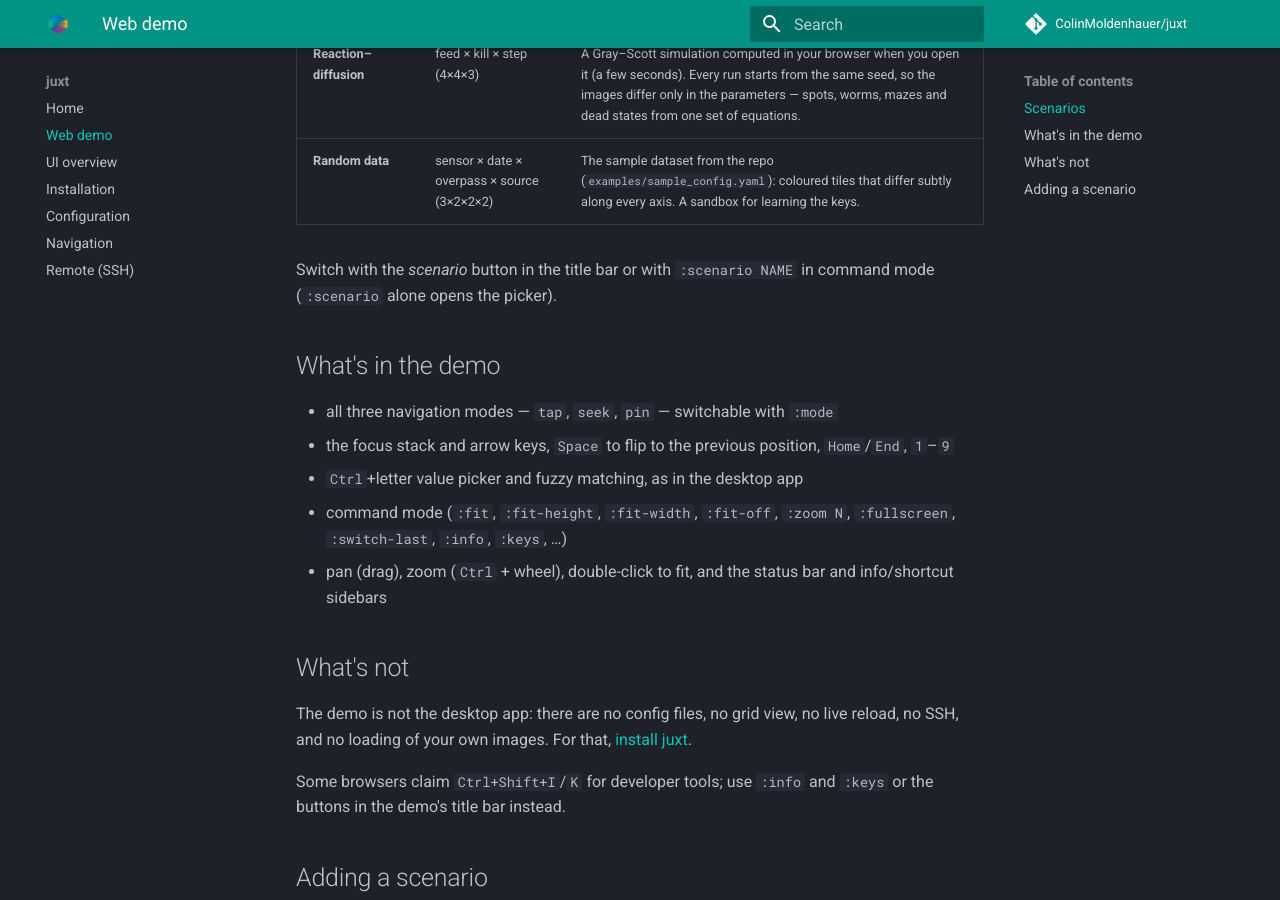
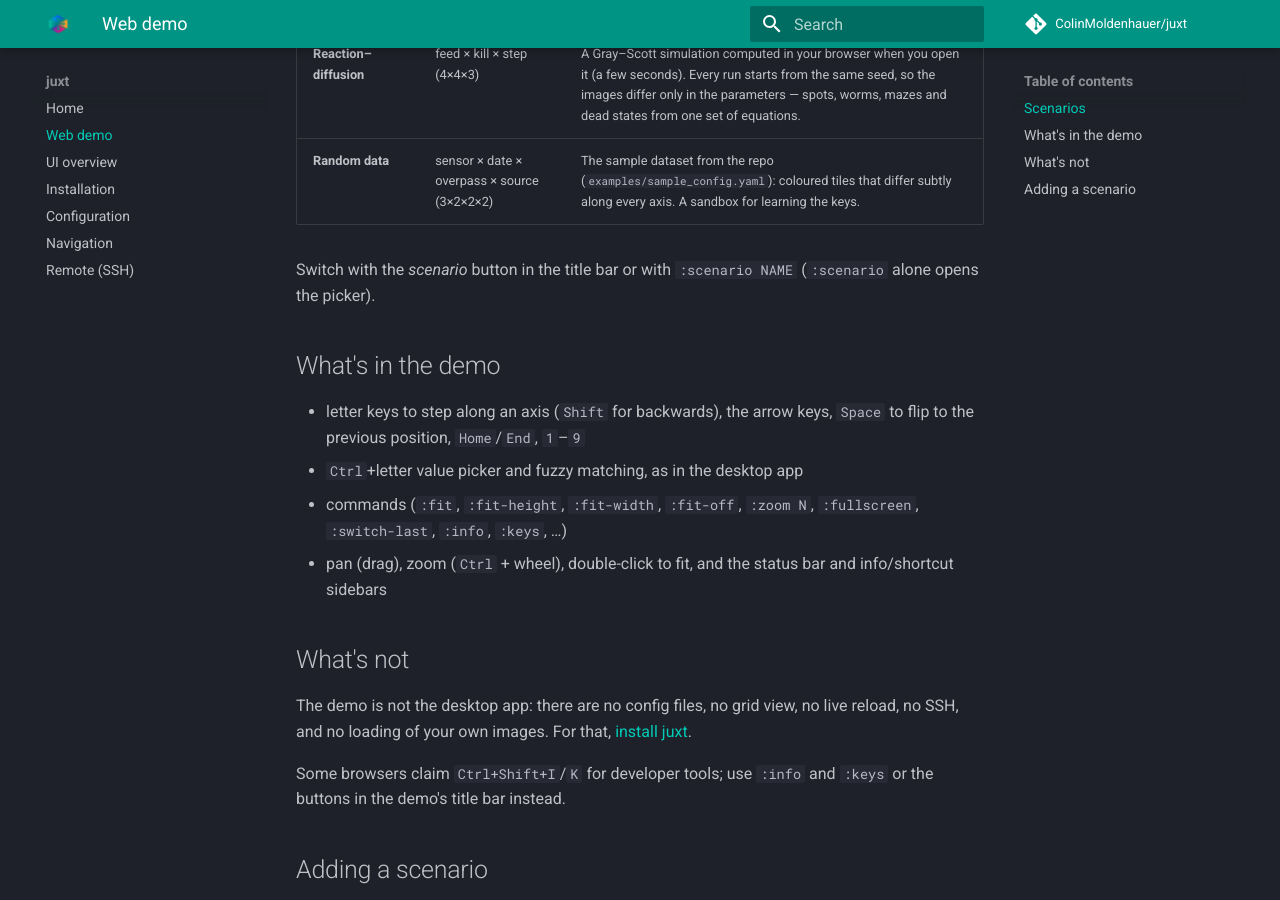
Before and after one commit to ColinMoldenhauer/juxt, an MkDocs documentation site: the page built from docs/demo.md, in a window 1280 px wide and 900 px high, scrolled down 1372 px. Built offline with MkDocs 1.6.1 and Material for MkDocs 9.7.7, drawn with Linux system fonts in a browser that asks for light colours; comment, search, counter and statistics services are not loaded.

Commit message:
Demo: native page scrolling on the start screen, drop navigation modes
- the start screen is an ordinary page now: the document scrolls natively
  (no inner scroll box, no cancelled wheel events, no touch-action: none);
  the viewer keeps its own wheel handling for stepping and zooming
- remove the tap/seek/pin modes and :mode from the demo; letters step +1,
  Shift+letter steps -1, Ctrl+letter opens the value picker
- reword hints, tour and docs so 'mode' no longer appears

```diff
--- a/docs/demo-app/app.js
+++ b/docs/demo-app/app.js
@@ -10,7 +10,6 @@
 //
 // Scenarios register themselves with  JUXT_SCENARIOS.push({...}).
 
-const MODES = ["tap", "seek", "pin"];
 const VERSION = "web demo";
 
 // ───────────────────────────── helpers shared by the scenarios ──────────────
@@ -53,7 +52,7 @@ function fuzzy(query, pool) {
 // ───────────────────────────── state ─────────────────────────────────────────
 let SC = null, AXES = [], KEYS = {}, IW = 900, IH = 620;      // the active scenario
 const S = {
-  pos: [], prev: null, focus: [], mode: 0, active: null, activeTimer: 0,
+  pos: [], prev: null, focus: [], active: null, activeTimer: 0,
   sel: null, cmd: null, flashMsg: null, flashTimer: 0,
   fit: "both", zoom: 1, tx: 0, ty: 0,
   statusBar: true, info: false, keys: false,
@@ -74,13 +73,14 @@ function fitScale() {
   return Math.min(w / IW, h / IH);
 }
 function applyFit() {
-  if (!S.fit || !SC) return;
+  if (!S.fit || !SC || !view.clientWidth) return;
   S.zoom = fitScale();
   S.tx = (view.clientWidth - IW * S.zoom) / 2;
   S.ty = S.fit === "width" ? 0 : (view.clientHeight - IH * S.zoom) / 2;
 }
 function draw() {
   const dpr = window.devicePixelRatio || 1, w = view.clientWidth, h = view.clientHeight;
+  if (!w || !h) return;                              // hidden (start screen is showing)
   if (cv.width !== Math.round(w * dpr) || cv.height !== Math.round(h * dpr)) {
     cv.width = Math.round(w * dpr); cv.height = Math.round(h * dpr); applyFit();
   }
@@ -109,30 +109,21 @@ function gotoValue(axis, idx) { focusAxis(axis); jump(axis, idx); }
 function swapPrev() { if (S.prev) { [S.pos, S.prev] = [S.prev, [...S.pos]]; render(); } }
 function flash(msg, ms = 2500) { S.flashMsg = msg; clearTimeout(S.flashTimer); S.flashTimer = setTimeout(() => { S.flashMsg = null; render(); }, ms); render(); }
 
-// ───────────────────────────── value picker / seek ───────────────────────────
-const selPool = () => S.sel.phase === "axis" ? AXES.map(a => a.name) : AXES[S.sel.axis].values;
+// ───────────────────────────── value picker ──────────────────────────────────
+const selPool = () => AXES[S.sel.axis].values;
 const selCands = () => fuzzy(S.sel.query, selPool());
 function selTryCommit() {
   const c = selCands();
   if (c.length === 1) selCommit(c[0]);
   else { S.sel.cursor = c.length ? Math.min(S.sel.cursor, c.length - 1) : 0; render(); }
 }
-function selCommit(value) {
-  if (S.sel.phase === "axis") {
-    const a = AXES.findIndex(x => x.name === value); focusAxis(a);
-    S.sel = { phase: "value", query: "", axis: a, cursor: 0 }; selTryCommit();
-  } else {
-    const a = S.sel.axis; S.sel = null; jump(a, AXES[a].values.indexOf(value));
-  }
-}
-function openAxisSel(initial) { S.sel = { phase: "axis", query: initial.toLowerCase(), cursor: 0 }; selTryCommit(); }
+function selCommit(value) { const a = S.sel.axis; S.sel = null; jump(a, AXES[a].values.indexOf(value)); }
 function openValueSel(a) { focusAxis(a); S.sel = { phase: "value", query: "", axis: a, cursor: 0 }; selTryCommit(); }
 function selKey(e) {
   const k = e.key, c = selCands();
   if (k === "Escape") S.sel = null;
   else if (k === "Backspace") {
     if (S.sel.query) { S.sel.query = S.sel.query.slice(0, -1); S.sel.cursor = 0; }
-    else if (S.sel.phase === "value") S.sel = { phase: "axis", query: "", cursor: 0 };
     else S.sel = null;
   }
   else if (k === "ArrowRight" || k === "Tab" && !e.shiftKey) { if (c.length) S.sel.cursor = (S.sel.cursor + 1) % c.length; }
@@ -143,19 +134,19 @@ function selKey(e) {
   render();
 }
 
-// ───────────────────────────── command mode ──────────────────────────────────
+// ───────────────────────────── commands ──────────────────────────────────────
 const COMMANDS = {
   "q": "quit (not in the web demo)", "fit": "fit image to window", "fit-height": "fit image height to viewport",
   "fit-width": "fit image width to viewport", "fit-off": "stop fitting, keep the current zoom",
   "zoom": "set zoom to N% (e.g. :zoom 200)", "fullscreen": "toggle fullscreen",
-  "mode": "switch navigation mode: tap | seek | pin", "switch-last": "toggle between current and previous position",
+  "switch-last": "toggle between current and previous position",
   "info": "toggle the info sidebar", "keys": "toggle the shortcut sidebar", "statusbar": "toggle the status bar",
   "version": "show the juxt version",
   "scenario": "demo only: switch to another example dataset",
   "tour": "demo only: replay the guided tour of the interface",
   "theme": "demo only: dark | light",
 };
-const argCands = verb => verb === "mode" ? MODES : verb === "scenario" ? JUXT_SCENARIOS.map(s => s.id) : verb === "theme" ? ["dark", "light"] : null;
+const argCands = verb => verb === "scenario" ? JUXT_SCENARIOS.map(s => s.id) : verb === "theme" ? ["dark", "light"] : null;
 function cmdCands() {
   const c = S.cmd;
   if (c.phase === "verb") return fuzzy(c.query, Object.keys(COMMANDS));
@@ -218,11 +209,6 @@ function runCmd(verb, arg) {
       if (isFinite(n) && n > 0) { setZoom(n / 100); render(); } else flash("usage: :zoom N   (percent)");
       break;
     }
-    case "mode": {
-      let m = MODES.indexOf(arg); if (m < 0 && /^[012]$/.test(arg)) m = +arg;
-      if (m < 0) flash("usage: :mode tap|seek|pin"); else { S.mode = m; S.sel = null; render(); }
-      break;
-    }
     default: flash(`unknown command: ${verb || "(empty)"}`);
   }
 }
@@ -270,14 +256,10 @@ function onKey(e) {
 
   if (k.length !== 1 || !/[a-z]/i.test(k)) return;
   const lower = k.toLowerCase(), axis = KEYS[lower];
-  const mode = MODES[S.mode];
-  if (mode === "seek") { if (!ctrl) { used(); openAxisSel(lower); } return; }
   if (axis === undefined) return;
-  if (ctrl && !shift) { used(); openValueSel(axis); return; }        // picker (tap & pin)
+  if (ctrl && !shift) { used(); openValueSel(axis); return; }        // Ctrl+letter: value picker
   if (ctrl) return;
-  used();
-  if (mode === "pin") { if (!shift) { focusAxis(axis); markActive(axis); render(); } return; }
-  focusAxis(axis); navigate(axis, shift ? -1 : 1);                   // tap
+  used(); focusAxis(axis); navigate(axis, shift ? -1 : 1);           // letter: +1, Shift+letter: -1
 }
 $("app").addEventListener("keydown", onKey, true);
 
@@ -328,7 +310,6 @@ function renderStatus() {
   if (S.loading) { st.textContent = `loading ${S.loading.label}…  ${S.loading.done}/${S.loading.total}`; return; }
   if (S.flashMsg) { st.textContent = S.flashMsg; return; }
   if (!SC) { st.textContent = ""; return; }
-  const mode = MODES[S.mode], modeStr = `[${mode}]`;
   if (S.cmd) {
     const c = S.cmd, cands = cmdCands(), cur = c.cursor < 0 ? -1 : Math.min(c.cursor, cands.length - 1);
     const prompt = c.phase === "verb" ? `:${c.query}▌` : `:${c.verb} ${c.query}▌`;
@@ -342,8 +323,8 @@ function renderStatus() {
   }
   if (S.sel) {
     const c = selCands(), q = S.sel.query;
-    const prompt = S.sel.phase === "axis" ? `axis? ${q}▌` : `${AXES[S.sel.axis].name}? ${q}▌`;
-    st.innerHTML = `${esc(modeStr)}  |  ${esc(prompt)}  →  ${c.length ? candHtml(c, S.sel.cursor) : "(no match)"}`;
+    const prompt = `${AXES[S.sel.axis].name}? ${q}▌`;
+    st.innerHTML = `${esc(prompt)}  →  ${c.length ? candHtml(c, S.sel.cursor) : "(no match)"}`;
     return;
   }
   const coords = AXES.map((a, i) => {
@@ -353,10 +334,8 @@ function renderStatus() {
   }).join("  ");
   const h = AXES[hAxis()].name, v = vAxis() === null ? "—" : AXES[vAxis()].name;
   const bind = `→/← ${h}  ↑/↓ ${v}`;
-  let hints;
-  if (mode === "seek") hints = AXES.map(a => a.name).join("  ");
-  else hints = esc(Object.entries(KEYS).sort().map(([ch, i]) => `[${ch}] ${AXES[i].name}`).join("  "));
-  st.innerHTML = [esc(modeStr), coords, esc(bind), hints].join("  |  ");
+  const hints = esc(Object.entries(KEYS).sort().map(([ch, i]) => `[${ch}] ${AXES[i].name}`).join("  "));
+  st.innerHTML = [coords, esc(bind), hints].join("  |  ");
 }
 function renderInfo() {
   let h = `<h4>path</h4><div class="path">${esc(curPath())}</div>`;
@@ -369,16 +348,13 @@ function renderInfo() {
 }
 function renderKeys() {
   const row = (k, d) => `<div class="row"><kbd>${esc(k)}</kbd><span>${esc(d)}</span></div>`;
-  const mode = MODES[S.mode], letters = Object.keys(KEYS).sort();
+  const letters = Object.keys(KEYS).sort();
   let h = `<h4>arrows</h4>` + row("← →", AXES[hAxis()].name) + row("↑ ↓", vAxis() === null ? "—" : AXES[vAxis()].name);
-  h += `<h4>letters (${mode})</h4>`;
-  if (mode === "tap") h += row(letters.join(" "), "step +1 on that axis") + row(letters.join(" ").toUpperCase(), "step −1") + row("Ctrl+" + letters[0] + "…", "value picker");
-  else if (mode === "pin") h += row(letters.join(" "), "focus axis → arrows") + row("Ctrl+" + letters[0] + "…", "value picker");
-  else h += row("any letter", "fuzzy-search axis, then value") + row("Enter", "confirm first match") + row("Backspace", "step back");
+  h += `<h4>letters</h4>` + row(letters.join(" "), "step +1 on that axis") + row(letters.join(" ").toUpperCase(), "step −1") + row("Ctrl+" + letters[0] + "…", "value picker");
   h += `<h4>axis keys</h4>` + letters.map(c => row(c, AXES[KEYS[c]].name)).join("");
   h += `<h4>always</h4>` + row("Space", "flip to previous") + row("Home / End", "first / last") + row("1–9", "Nth value")
      + row("0", "zoom 100%") + row("dbl-click", "fit") + row("wheel", "step axis") + row("Ctrl+wheel", "zoom") + row("drag", "pan")
-     + row(":", "command mode") + row("Enter", "fullscreen") + row("Ctrl+Shift+H", "status bar") + row("Ctrl+Shift+I", "info") + row("Ctrl+Shift+K", "this panel");
+     + row(":", "commands") + row("Enter", "fullscreen") + row("Ctrl+Shift+H", "status bar") + row("Ctrl+Shift+I", "info") + row("Ctrl+Shift+K", "this panel");
   $("keys").innerHTML = h;
 }
 function render() {
@@ -386,7 +362,7 @@ function render() {
   $("statusbar").classList.toggle("hidden", !SC || (!S.statusBar && !S.cmd && !S.sel));
   $("info").hidden = !S.info || !SC; $("keys").hidden = !S.keys || !SC;
   $("b-info").classList.toggle("on", S.info); $("b-keys").classList.toggle("on", S.keys); $("b-bar").classList.toggle("on", S.statusBar);
-  $("picker").hidden = !S.picker;
+  $("picker").hidden = !S.picker; document.documentElement.classList.toggle("home", S.picker);
   $("loading").hidden = !S.loading;
   if (S.loading) {
     $("loading-text").textContent = `${S.loading.label} — ${S.loading.done}/${S.loading.total}`;
@@ -422,7 +398,7 @@ function buildPicker() {
   }).join("");
   $("cards").onclick = e => { const c = e.target.closest(".card"); if (c) setScenario(c.dataset.id); };
 }
-function openPicker() { S.picker = true; S.cmd = S.sel = null; render(); }
+function openPicker() { S.picker = true; S.cmd = S.sel = null; render(); scrollTo(0, 0); }
 function closePicker() { S.picker = false; render(); $("app").focus(); }
 
 let loadToken = 0;
@@ -465,15 +441,15 @@ const TOUR = [
   { sel: "#view", title: "Your plots",
     text: "Every scenario is a grid of <b>congruent images</b>. <b>Drag</b> to pan, <kbd>Ctrl</kbd>+wheel to zoom, double-click to fit." },
   { sel: "#statusbar", ensure: "statusBar", title: "Status bar",
-    text: "The current <b>mode</b>, your position on every axis, which axes <kbd>←→</kbd> and <kbd>↑↓</kbd> move, and the <b>letter key</b> of each axis. Try pressing one of those letters." },
+    text: "Your <b>position</b> on every axis, which axes <kbd>←→</kbd> and <kbd>↑↓</kbd> move, and the <b>letter key</b> of each axis. Try pressing one of those letters." },
   { sel: "#info", ensure: "info", title: "Info sidebar",
     text: "Every value on every axis, with the current one highlighted. <b>Click a value</b> to jump straight to it. Toggle it with the <kbd>info</kbd> button or <kbd>Ctrl+Shift+I</kbd>." },
   { sel: "#keys", ensure: "keys", title: "Shortcut sidebar",
-    text: "The live key map for the current mode. Toggle it with the <kbd>keys</kbd> button. <kbd>:mode seek</kbd> and <kbd>:mode pin</kbd> change how the letter keys behave." },
+    text: "The live key map for this dataset. Toggle it with the <kbd>keys</kbd> button." },
   { sel: "#b-scn", title: "More examples",
     text: "Switch dataset here at any time, or type <kbd>:scenario</kbd>. Replay this tour with the <kbd>tour</kbd> button or <kbd>:tour</kbd>." },
   { sel: null, title: "Now flip!",
-    text: "<kbd>Space</kbd> jumps back to the previous image, the best way to spot a difference. <kbd>:</kbd> opens command mode. Have fun." },
+    text: "<kbd>Space</kbd> jumps back to the previous image, the best way to spot a difference. <kbd>:</kbd> opens commands such as <kbd>:fit</kbd> and <kbd>:zoom 200</kbd>. Have fun." },
 ];
 function tourSeen() { try { return localStorage.getItem("juxt-demo-tour") === "1"; } catch (_) { return false; } }
 function tourMark() { try { localStorage.setItem("juxt-demo-tour", "1"); } catch (_) { /* storage unavailable */ } }
--- a/docs/demo-app/index.html
+++ b/docs/demo-app/index.html
@@ -78,15 +78,21 @@
   .unbound { color: var(--err); }
   .dim { color: var(--dim); }
 
-  #loading, #picker { position: absolute; inset: 0; z-index: 5; display: flex; align-items: center; justify-content: center;
-    background: var(--overlay); }
+  #loading { position: absolute; inset: 0; z-index: 5; display: flex; align-items: center; justify-content: center; background: var(--overlay); }
   #loading[hidden], #picker[hidden] { display: none; }
   #loading .bar { width: min(320px, 70vw); height: 6px; background: var(--line); border-radius: 3px; margin-top: 10px; overflow: hidden; }
   #loading .bar i { display: block; height: 100%; width: 0; background: var(--accent); }
 
   /* scenario picker: big before/after sliders, almost no text; the grid scales to fill the window */
-  #picker { background: var(--bg); }
-  .pwrap { max-width: 940px; width: 100%; max-height: 100%; overflow-y: auto; padding: 10px 22px 12px; }
+  /* The start screen is an ordinary page: while it is showing, the document itself scrolls (native,
+     compositor-driven), and the viewer shell is out of the way. */
+  #picker { flex: 1 0 auto; background: var(--bg); }
+  html.home { height: auto; overflow: auto; }
+  html.home body { height: auto; min-height: 100%; overflow: visible; }
+  html.home #app { height: auto; min-height: 100vh; }
+  html.home #main, html.home #statusbar, html.home #tour { display: none; }
+  html.home #titlebar { position: sticky; top: 0; z-index: 10; }
+  .pwrap { max-width: 940px; width: 100%; margin: 0 auto; padding: 10px 22px 24px; }
   .phead { display: flex; align-items: center; gap: 12px; margin-bottom: 12px; }
   .phead img { width: 40px; height: 40px; }
   .phead h2 { margin: 0; font-size: 24px; font-weight: bold; letter-spacing: .3px; }
@@ -162,6 +168,12 @@
     <button id="b-theme" title="Dark / light (:theme)">☀</button>
     <button id="b-full" title="Fullscreen (:fullscreen)">⛶</button>
   </div>
+    <div id="picker" hidden>
+      <div class="pwrap">
+        <div class="phead"><img src="assets/logo-96.png" alt=""><div><h2>juxt</h2><div class="sub">Flip through plots along any axis. Pick a dataset.</div></div></div>
+        <div id="cards"></div>
+      </div>
+    </div>
   <div id="main">
     <div class="side" id="keys" hidden></div>
     <div id="view">
@@ -169,12 +181,6 @@
       <div id="hint"></div>
       <div id="focusmsg">click here to give the demo keyboard focus</div>
       <div id="loading" hidden><div><div id="loading-text"></div><div class="bar"><i id="loading-bar"></i></div></div></div>
-      <div id="picker" hidden>
-        <div class="pwrap">
-          <div class="phead"><img src="assets/logo-96.png" alt=""><div><h2>juxt</h2><div class="sub">Flip through plots along any axis. Pick a dataset.</div></div></div>
-          <div id="cards"></div>
-        </div>
-      </div>
     </div>
     <div class="side" id="info" hidden></div>
   </div>
--- a/docs/demo-app/scenarios/cities.js
+++ b/docs/demo-app/scenarios/cities.js
@@ -245,7 +245,7 @@
     thumb: { a: ["newyork", "summer", "day"], b: ["newyork", "summer", "night"], labels: ["day", "night"] },
     template: "skylines/{city}_{season}_{time}.png",
     blurb: "New York, London, Paris and Berlin through the seasons, by day and by night. The buildings never move — only the weather and the light do — so Space shows you exactly what changed.",
-    hint: `Tap <kbd>t</kbd> for day ↔ night, <kbd>s</kbd> for the season, <kbd>c</kbd> for the city. Then press <kbd>Space</kbd> to flip back — and try <kbd>:mode pin</kbd>.`,
+    hint: `Press <kbd>t</kbd> for day ↔ night, <kbd>s</kbd> for the season, <kbd>c</kbd> for the city. Then press <kbd>Space</kbd> to flip back.`,
     async load(progress) {
       if (imgs.size) return;
       const all = JUXT.product(axes); let n = 0;
--- a/docs/demo-app/scenarios/random.js
+++ b/docs/demo-app/scenarios/random.js
@@ -36,8 +36,8 @@
     thumb: { a: ["ASCAT", "2024-03-15", "AM", "L2"], b: ["SMOS", "2024-03-15", "AM", "L2"], labels: ["ASCAT", "SMOS"] },
     template: "plots/{sensor}_{date}_{overpass}_{source}.png",
     blurb: "The sample dataset from the repo: coloured tiles that differ subtly along every axis. A sandbox for learning the keys.",
-    hint: `Try <kbd>s</kbd> <kbd>d</kbd> <kbd>o</kbd> <kbd>r</kbd> to step axes (<kbd>S</kbd> backwards), <kbd>Space</kbd> to flip back,
-      <kbd>:mode seek</kbd> or <kbd>:mode pin</kbd> to switch modes, <kbd>:info</kbd> / <kbd>:keys</kbd> for the sidebars.`,
+    hint: `Try <kbd>s</kbd> <kbd>d</kbd> <kbd>o</kbd> <kbd>r</kbd> to step axes (hold <kbd>Shift</kbd> to go backwards), <kbd>Space</kbd> to flip back,
+      and <kbd>:info</kbd> / <kbd>:keys</kbd> for the sidebars.`,
     async load(progress) {
       if (plots.size) return;
       const all = JUXT.product(axes); let n = 0;
--- a/docs/demo-app/scenarios/reaction.js
+++ b/docs/demo-app/scenarios/reaction.js
@@ -66,7 +66,7 @@
     thumb: { a: ["0.030", "0.057", "4000"], b: ["0.046", "0.063", "4000"], labels: ["feed 0.030", "feed 0.046"] },
     template: "gray-scott/F{feed}_k{kill}_step{step}.png",
     blurb: "A Gray–Scott simulation computed in your browser: feed rate × kill rate × time. Spots, worms, mazes and dead states from one set of equations — flip between parameters and watch the pattern change.",
-    hint: `Tap <kbd>f</kbd> / <kbd>k</kbd> to move through parameter space, <kbd>t</kbd> to let the pattern evolve. Pin <kbd>f</kbd> then <kbd>k</kbd> (<kbd>:mode pin</kbd>) puts them on the arrow keys.`,
+    hint: `Press <kbd>f</kbd> / <kbd>k</kbd> to move through parameter space, <kbd>t</kbd> to let the pattern evolve, then <kbd>Space</kbd> to flip back.`,
     credit: "Gray &amp; Scott (1984), Pearson (1993) parameterisation; Du=0.2, Dv=0.1, dt=1, 80² periodic grid, simulated live.",
     async load(progress) {
       if (imgs.size) return;
--- a/docs/demo-app/scenarios/sentinel2.js
+++ b/docs/demo-app/scenarios/sentinel2.js
@@ -107,7 +107,7 @@
     thumb: { a: ["paris", "summer", "true-color"], b: ["paris", "summer", "ndvi"], labels: ["true colour", "NDVI"] },
     template: "s2/{city}_{season}_{layer}.jpg",
     blurb: "Real Copernicus Sentinel-2 scenes of New York, London, Paris and Berlin in every season, each in four band combinations. Flip layers to see vegetation, water and built-up area separate; flip seasons to watch the green-up.",
-    hint: `Tap <kbd>l</kbd> to cycle the layers, <kbd>s</kbd> for the season, <kbd>c</kbd> for the city. Zoom with <kbd>Ctrl</kbd>+wheel and drag — the pan survives flipping, which is what juxt is for.`,
+    hint: `Press <kbd>l</kbd> to cycle the layers, <kbd>s</kbd> for the season, <kbd>c</kbd> for the city. Zoom with <kbd>Ctrl</kbd>+wheel and drag — the pan survives flipping, which is what juxt is for.`,
     credit: "Contains modified Copernicus Sentinel data 2024. Sentinel-2 L2A cloud-optimised GeoTIFFs via Element 84 / AWS Open Data. 12.8 km window per city, 20 m/px.",
     async load(progress) {
       if (imgs.size) return;
--- a/docs/demo.md
+++ b/docs/demo.md
@@ -16,14 +16,13 @@ Try juxt's navigation right here — no install needed. The demo is a small Java
 | **Reaction–diffusion** | feed × kill × step (4×4×3) | A Gray–Scott simulation computed in your browser when you open it (a few seconds). Every run starts from the same seed, so the images differ only in the parameters — spots, worms, mazes and dead states from one set of equations. |
 | **Random data** | sensor × date × overpass × source (3×2×2×2) | The sample dataset from the repo (`examples/sample_config.yaml`): coloured tiles that differ subtly along every axis. A sandbox for learning the keys. |
 
-Switch with the *scenario* button in the title bar or with `:scenario NAME` in command mode (`:scenario` alone opens the picker).
+Switch with the *scenario* button in the title bar or with `:scenario NAME` (`:scenario` alone opens the picker).
 
 ## What's in the demo
 
-- all three navigation modes — `tap`, `seek`, `pin` — switchable with `:mode`
-- the focus stack and arrow keys, `Space` to flip to the previous position, `Home`/`End`, `1`–`9`
+- letter keys to step along an axis (`Shift` for backwards), the arrow keys, `Space` to flip to the previous position, `Home`/`End`, `1`–`9`
 - `Ctrl`+letter value picker and fuzzy matching, as in the desktop app
-- command mode (`:fit`, `:fit-height`, `:fit-width`, `:fit-off`, `:zoom N`, `:fullscreen`, `:switch-last`, `:info`, `:keys`, …)
+- commands (`:fit`, `:fit-height`, `:fit-width`, `:fit-off`, `:zoom N`, `:fullscreen`, `:switch-last`, `:info`, `:keys`, …)
 - pan (drag), zoom (`Ctrl` + wheel), double-click to fit, and the status bar and info/shortcut sidebars
 
 ## What's not
```
